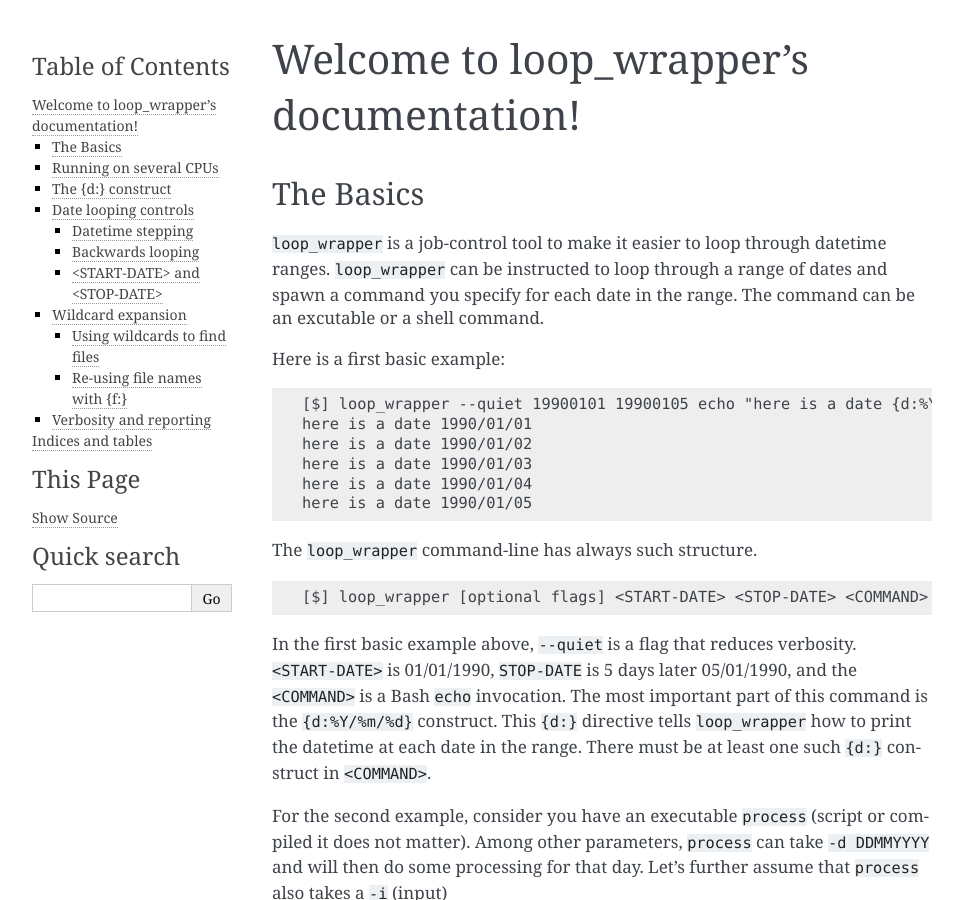
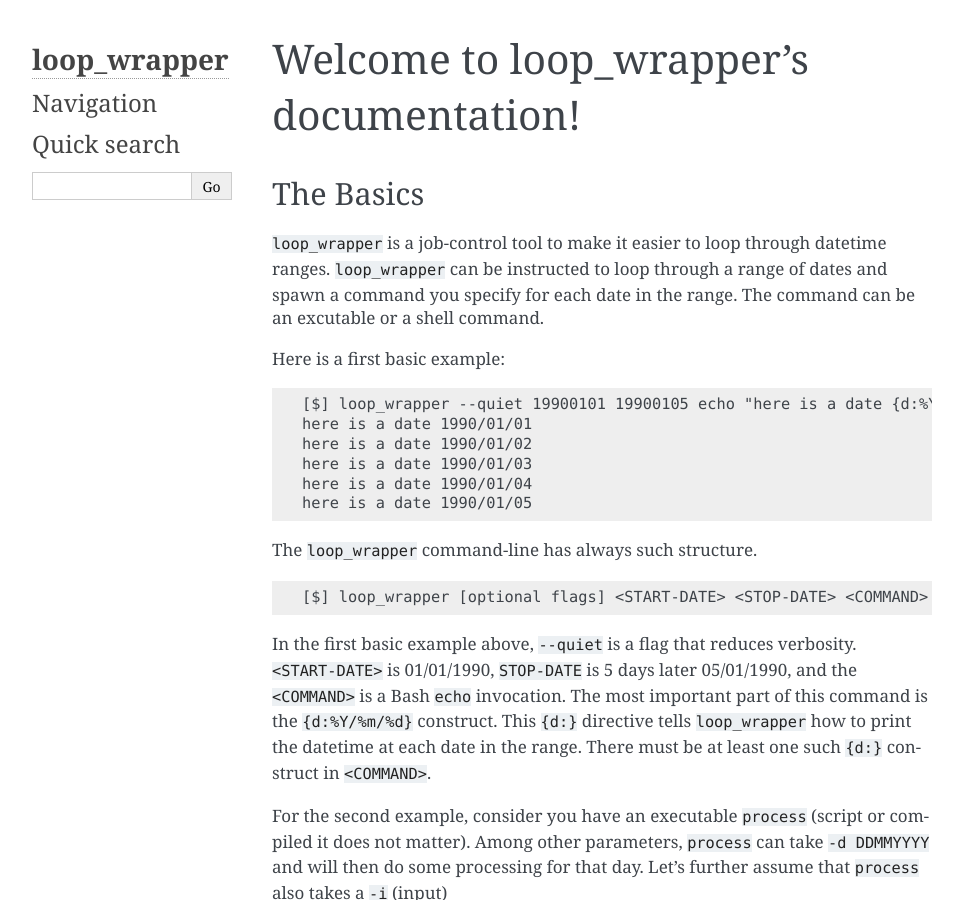
Before and after one commit to metno/loop_wrapper, a Sphinx documentation site: the page built from docs/index.rst, in a window 1280 px wide and 900 px high. Shown: the whole window, without its empty margins (148-1111 px from the left). Built offline with Sphinx 7.4.7, drawn with Linux system fonts in a browser that asks for light colours; some of the changed text lies outside the part shown.

```diff
--- a/docs/conf.py
+++ b/docs/conf.py
@@ -1,7 +1,8 @@
+#!/usr/bin/env python3
 # -*- coding: utf-8 -*-
 #
 # loop_wrapper documentation build configuration file, created by
-# sphinx-quickstart on Sat Jun 24 00:11:06 2017.
+# sphinx-quickstart on Thu Apr 16 20:06:47 2020.
 #
 # This file is execfile()d with the current directory set to its
 # containing dir.
@@ -45,18 +46,18 @@ source_suffix = '.rst'
 master_doc = 'index'
 
 # General information about the project.
-project = u'loop_wrapper'
-copyright = u'2017, Thomas Lavergne'
-author = u'Thomas Lavergne'
+project = 'loop_wrapper'
+copyright = '2020, Thomas Lavergne'
+author = 'Thomas Lavergne'
 
 # The version info for the project you're documenting, acts as replacement for
 # |version| and |release|, also used in various other places throughout the
 # built documents.
 #
 # The short X.Y version.
-version = u''
+version = '3.5.0'
 # The full version, including alpha/beta/rc tags.
-release = u''
+release = '3.5.0'
 
 # The language for content autogenerated by Sphinx. Refer to documentation
 # for a list of supported languages.
@@ -95,6 +96,21 @@ html_theme = 'alabaster'
 # so a file named "default.css" will overwrite the builtin "default.css".
 html_static_path = ['_static']
 
+# Custom sidebar templates, must be a dictionary that maps document names
+# to template names.
+#
+# This is required for the alabaster theme
+# refs: http://alabaster.readthedocs.io/en/latest/installation.html#sidebars
+html_sidebars = {
+    '**': [
+        'about.html',
+        'navigation.html',
+        'relations.html',  # needs 'show_related': True theme option to display
+        'searchbox.html',
+        'donate.html',
+    ]
+}
+
 
 # -- Options for HTMLHelp output ------------------------------------------
 
@@ -126,8 +142,8 @@ latex_elements = {
 # (source start file, target name, title,
 #  author, documentclass [howto, manual, or own class]).
 latex_documents = [
-    (master_doc, 'loop_wrapper.tex', u'loop\\_wrapper Documentation',
-     u'Thomas Lavergne', 'manual'),
+    (master_doc, 'loop_wrapper.tex', 'loop\\_wrapper Documentation',
+     'Thomas Lavergne', 'manual'),
 ]
 
 
@@ -136,7 +152,7 @@ latex_documents = [
 # One entry per manual page. List of tuples
 # (source start file, name, description, authors, manual section).
 man_pages = [
-    (master_doc, 'loop_wrapper', u'loop_wrapper Documentation',
+    (master_doc, 'loop_wrapper', 'loop_wrapper Documentation',
      [author], 1)
 ]
 
@@ -147,7 +163,7 @@ man_pages = [
 # (source start file, target name, title, author,
 #  dir menu entry, description, category)
 texinfo_documents = [
-    (master_doc, 'loop_wrapper', u'loop_wrapper Documentation',
+    (master_doc, 'loop_wrapper', 'loop_wrapper Documentation',
      author, 'loop_wrapper', 'One line description of project.',
      'Miscellaneous'),
 ]
--- a/docs/index.rst
+++ b/docs/index.rst
@@ -242,6 +242,7 @@ Several options allow to control the level of verbosity and reporting from ``loo
 
 ``--quiet`` removes all output by ``loop_wrapper`` and only the output from the processing ``<COMMAND>`` are printed.
 
+
 Indices and tables
 ==================
 
```
Also changed, not shown: other parts of docs/index.rst (+1 -1 lines).
